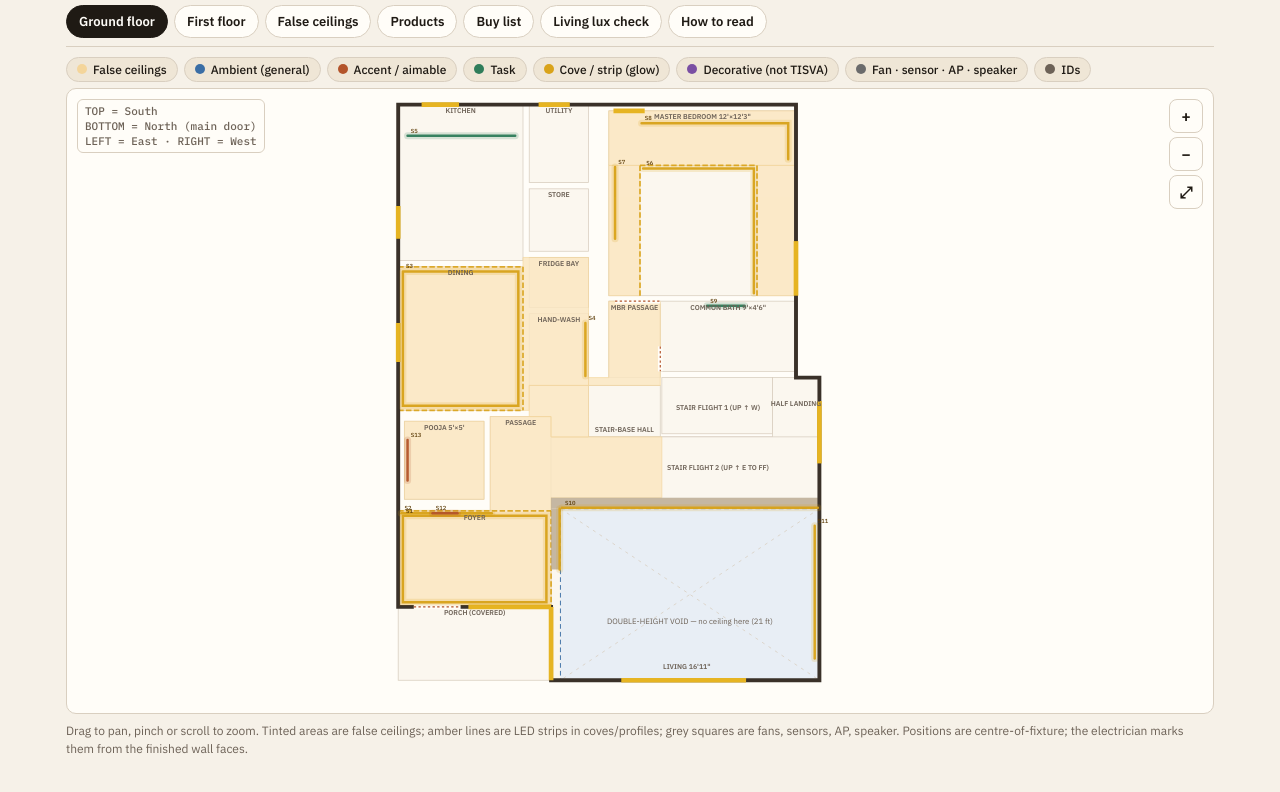
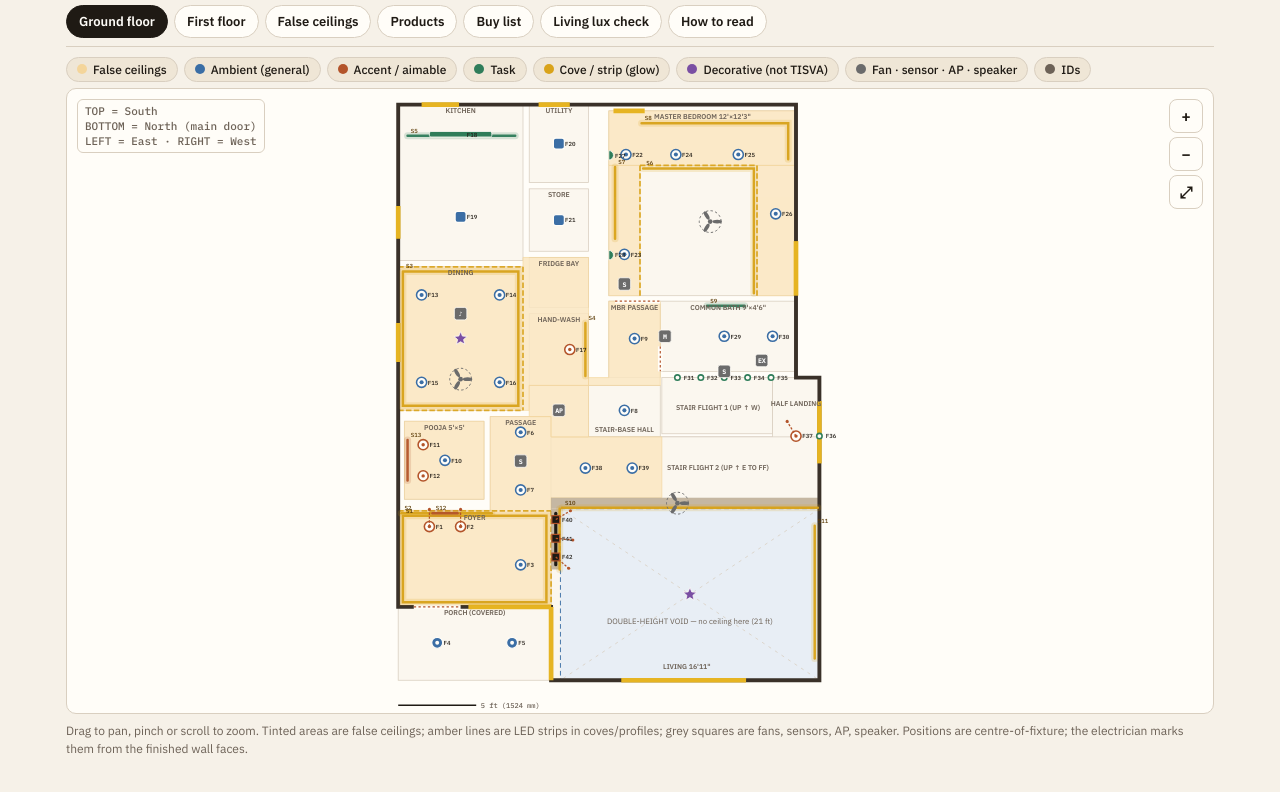
Before and after one commit to GaneshGani55/Home-Automation-and-Interiors, a plain HTML site: page interior-design/lighting-plan/lighting-plan.html in a window 1280 px wide. Shown: the part 58-850 px from the top of the page. Drawn offline with nearby package versions, Linux system fonts and the light colour scheme.

Commit message:
Lighting map: fix fixture symbols not drawn (sym variable referenced before definition)
The per-fixture symbol override added on 2026-10-02 replaced P.sym inside its own
definition line, so draw() threw on the first fixture and nothing after the strips
rendered (downlights, spots, fans, sensors). Rebuilt lighting-plan.html.

Co-Authored-By: Claude Fable 5.1 <noreply@anthropic.com>

```diff
--- a/interior-design/lighting-plan/lighting-plan.html
+++ b/interior-design/lighting-plan/lighting-plan.html
@@ -476,7 +476,7 @@ if (typeof module !== "undefined") module.exports = L;
    const halo=el("polyline",{points:pts.map(([x,y])=>`${x*S},${y*S}`).join(" "),fill:"none",stroke:stripColor[s.kind]||"var(--glow)","stroke-width":9,opacity:.18,"stroke-linecap":"round","pointer-events":"none"});gStrip.insertBefore(halo,pl);});
    if(active.has("labels")){const [x,y]=s.pts[0];gLbl.appendChild(el("text",{x:x*S+4,y:y*S-4,fill:"var(--accent-ink)","font-size":7.5,"font-family":"var(--font-mono)","pointer-events":"none"},s.id));}});
   // fixtures
-  F.fixtures.forEach(f=>{if(!active.has(f.layer))return;const P=L.products[f.p];const sym=f.sym||sym;const c=layerColor[f.layer];const cx=f.x*S,cy=f.y*S;const grp=el("g",{});grp.style.cursor="pointer";grp.addEventListener("click",()=>{if(!moved)showFix(f);});
+  F.fixtures.forEach(f=>{if(!active.has(f.layer))return;const P=L.products[f.p];const sym=f.sym||P.sym;const c=layerColor[f.layer];const cx=f.x*S,cy=f.y*S;const grp=el("g",{});grp.style.cursor="pointer";grp.addEventListener("click",()=>{if(!moved)showFix(f);});
    if(sym==="track"&&f.track){const [a,b]=f.track;grp.appendChild(el("line",{x1:a[0]*S,y1:a[1]*S,x2:b[0]*S,y2:b[1]*S,stroke:"var(--ink)","stroke-width":4,"stroke-linecap":"round"}));}
    else if(sym==="tspot"){grp.appendChild(el("rect",{x:cx-5,y:cy-5,width:10,height:10,fill:"var(--ink)",stroke:c,"stroke-width":1.5}));}
    else if(sym==="lin"){const w=(f.p==="STELLER"?4:2)*S,h=7;grp.appendChild(el("rect",{x:cx-w/2,y:cy-h/2,width:w,height:h,rx:2,fill:c,stroke:"var(--paper)","stroke-width":1}));}
```
Also changed, not shown: interior-design/lighting-plan/lighting-plan.src.html (+1 -1 lines).
